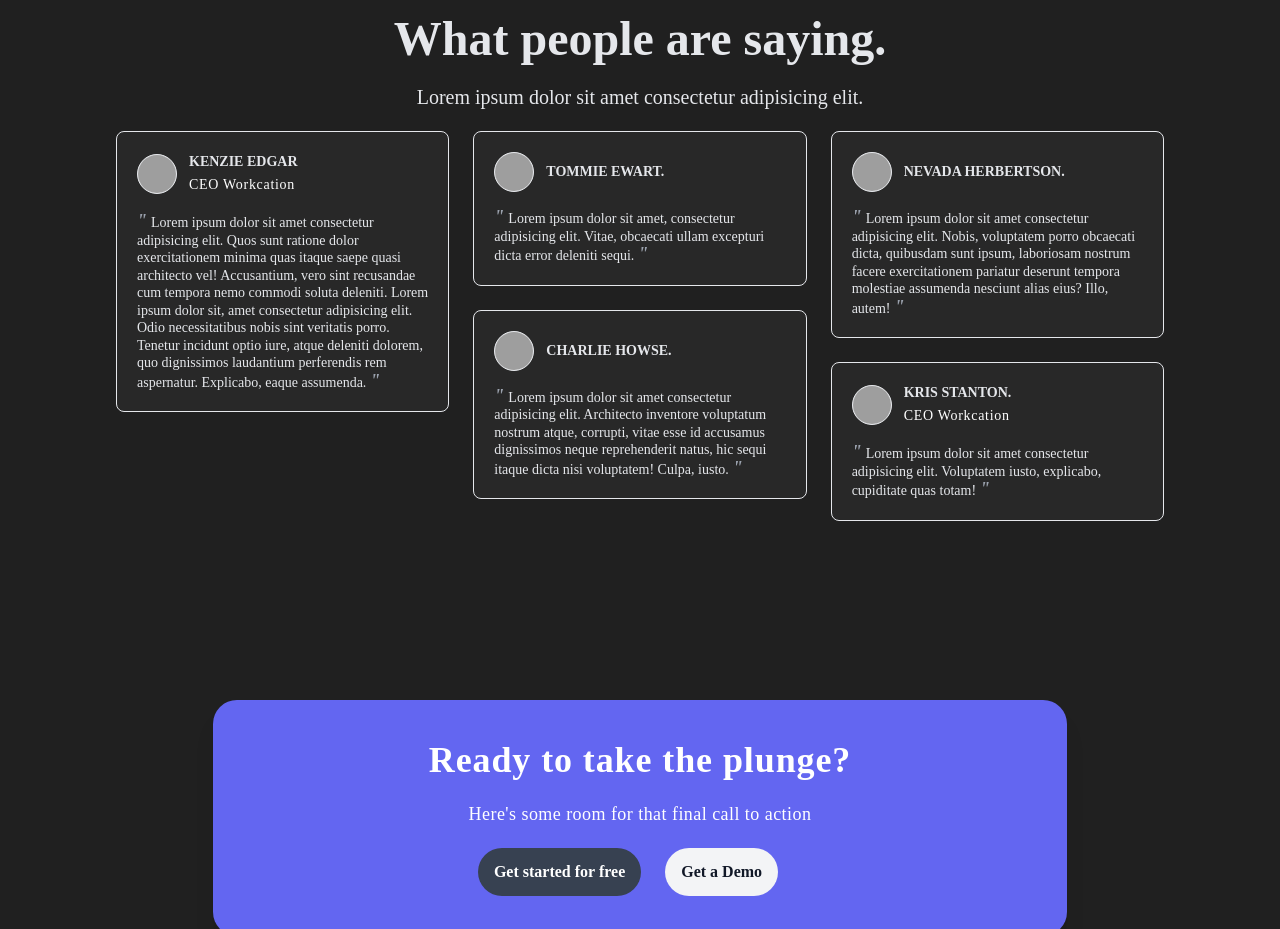
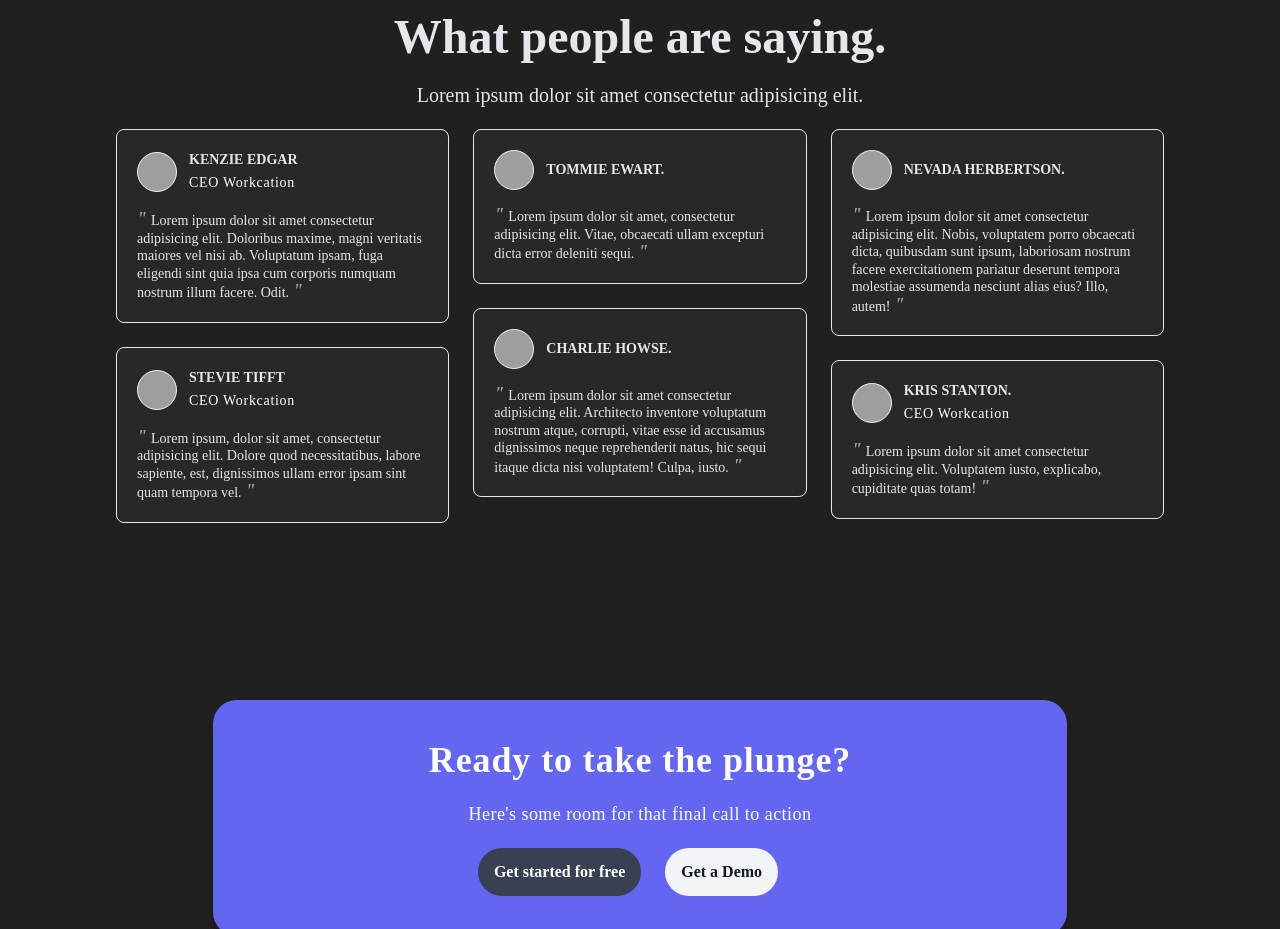
Before and after one commit to synerjay/landing-page-template-nextjs, a Next.js app: page / in a window 1280 px wide. Shown: the part 5900-6829 px from the top of the page. Built offline with nearby package versions, Linux system fonts and the light colour scheme; grey boxes are pictures that could not be loaded.

Commit message:
added testimonialcard components

```diff
--- a/comps/Testimonials.js
+++ b/comps/Testimonials.js
@@ -58,22 +58,22 @@ const Testimonials = () => {
         'Lorem ipsum, dolor sit amet, consectetur adipisicing elit. Dolore quod necessitatibus, labore sapiente, est, dignissimos ullam error ipsam sint quam tempora vel.',
       link: '/',
     },
-    {
-      id: 3,
-      img: './images/Group Members.png',
-      name: 'LOREM IPSUM',
-      title: 'CEO Workcation',
-      quote:
-        'Sed perspiciatis unde omnis natus error voluptatem accusantium doloremque laudantium totam rem aperiam eaque ipsa quae ab illo excepturi sint occaecati cupiditate architecto.',
-      link: '/',
-    },
-    {
-      id: 4,
-      img: './images/45.png',
-      title: 'LOREM IPSUM',
-      desc: 'It has survived not only five centuries, but also the leap into electronic typesetting, remaining essentially unchanged.',
-      link: '/',
-    },
+    // {
+    //   id: 3,
+    //   img: './images/Group Members.png',
+    //   name: 'LOREM IPSUM',
+    //   title: 'CEO Workcation',
+    //   quote:
+    //     'Sed perspiciatis unde omnis natus error voluptatem accusantium doloremque laudantium totam rem aperiam eaque ipsa quae ab illo excepturi sint occaecati cupiditate architecto.',
+    //   link: '/',
+    // },
+    // {
+    //   id: 4,
+    //   img: './images/45.png',
+    //   title: 'LOREM IPSUM',
+    //   desc: 'It has survived not only five centuries, but also the leap into electronic typesetting, remaining essentially unchanged.',
+    //   link: '/',
+    // },
   ];
 
   return (
@@ -92,7 +92,8 @@ const Testimonials = () => {
             {/* Column 1 */}
             <div className='px-3 md:w-1/3'>
               {/* Card */}
-              <div className='w-full mx-auto rounded-lg TestiCard border border-gray-200 p-5 text-gray-200 font-light mb-6'>
+              <TestimonialCard testimonials={testimonials} />
+              {/* <div className='w-full mx-auto rounded-lg TestiCard border border-gray-200 p-5 text-gray-200 font-light mb-6'>
                 <div className='w-full flex mb-4 items-center'>
                   <div className='overflow-hidden rounded-full w-10 h-10 bg-gray-50 border border-gray-200'>
                     <img src='https://i.pravatar.cc/100?img=1' alt='' />
@@ -125,7 +126,7 @@ const Testimonials = () => {
                     </span>
                   </p>
                 </div>
-              </div>
+              </div> */}
               {/* Card End  */}
             </div>
             {/* End of Column 1 */}
```
